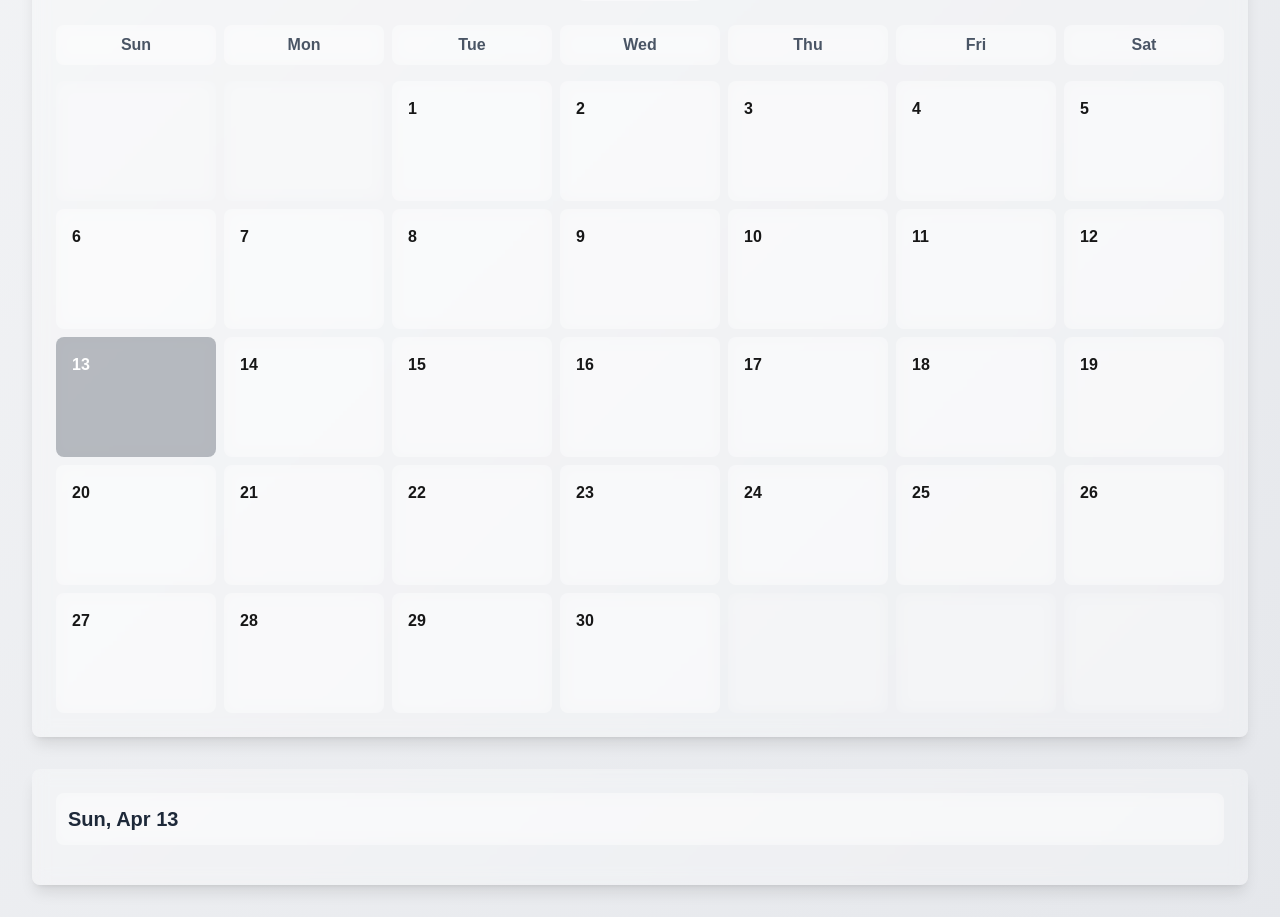
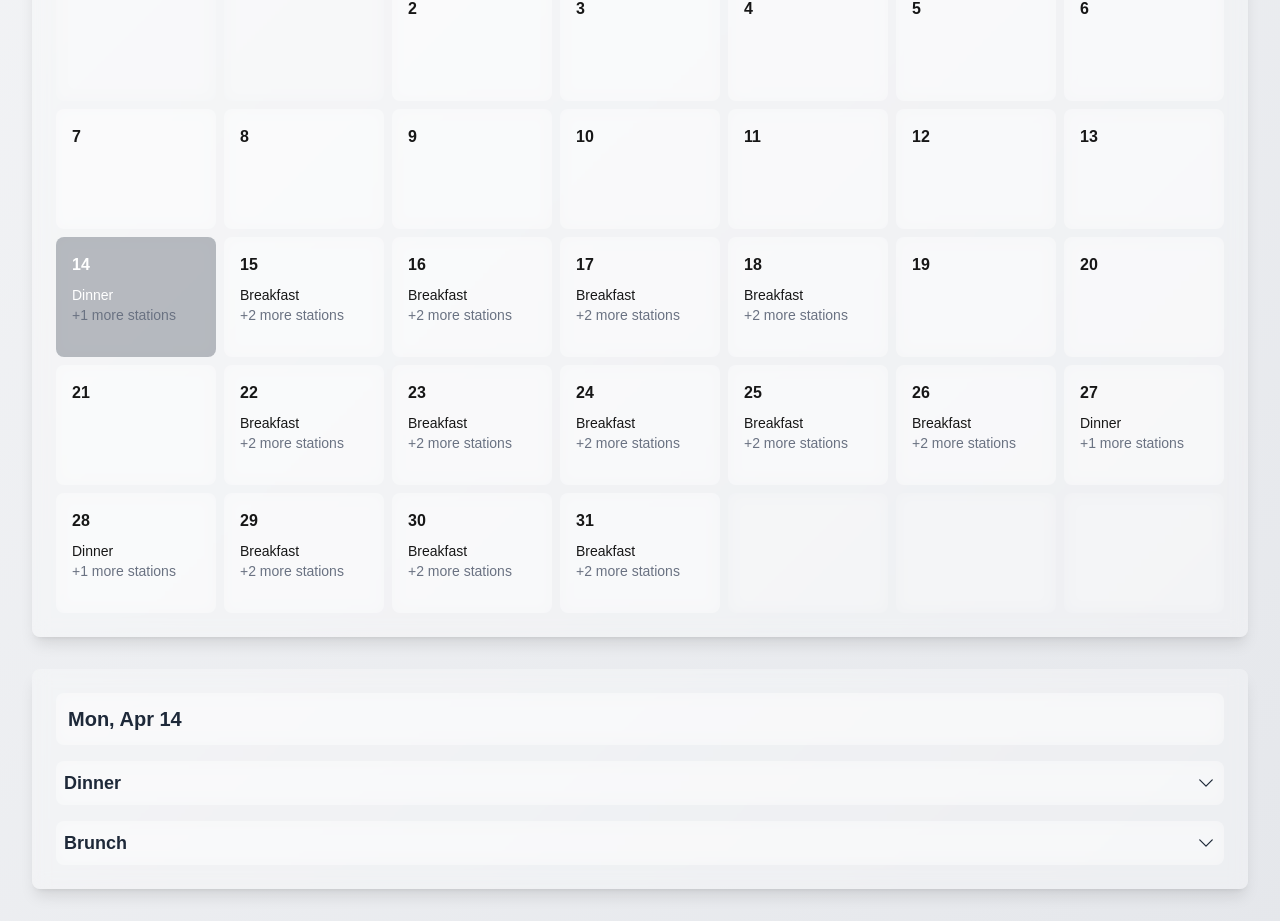
Before and after one commit to JadonLee8/dining_cal, a Next.js app: page / in a window 1280 px wide. Shown: the part 359-1280 px from the top of the page. Built offline with nearby package versions, Linux system fonts and the light colour scheme.

Commit message:
alright version

```diff
--- a/app/page.tsx
+++ b/app/page.tsx
@@ -22,21 +22,62 @@ interface DiningPeriod {
   menu: Menu;
 }
 
+interface LocationData {
+  SBISA?: DiningPeriod;
+  COMMONS?: DiningPeriod;
+}
+
 interface DayData {
   periods: {
     [key: string]: string;
   };
-  [key: string]: DiningPeriod | { [key: string]: string };
+  [key: string]: LocationData | { [key: string]: string };
 }
 
 type DiningData = {
   [date: string]: DayData;
 };
 
+interface StationItems {
+  stationName: string;
+  items: string[];
+}
+
+interface PeriodData {
+  periodName: string;
+  stations: StationItems[];
+}
+
 export default function Home() {
   const [selectedDate, setSelectedDate] = useState<string>(Object.keys(diningData)[0]);
   const [currentMonth, setCurrentMonth] = useState<Date>(new Date(2025, 3, 1)); // April 2025 (months are 0-based)
   const [selectedLocation, setSelectedLocation] = useState<'SBISA' | 'COMMONS'>('SBISA');
+  const [expandedPeriods, setExpandedPeriods] = useState<Set<string>>(new Set());
+  const [expandedStations, setExpandedStations] = useState<Set<string>>(new Set());
+
+  const togglePeriod = (periodName: string) => {
+    setExpandedPeriods(prev => {
+      const newSet = new Set(prev);
+      if (newSet.has(periodName)) {
+        newSet.delete(periodName);
+      } else {
+        newSet.add(periodName);
+      }
+      return newSet;
+    });
+  };
+
+  const toggleStation = (stationName: string) => {
+    setExpandedStations(prev => {
+      const newSet = new Set(prev);
+      if (newSet.has(stationName)) {
+        newSet.delete(stationName);
+      } else {
+        newSet.add(stationName);
+      }
+      return newSet;
+    });
+  };
 
   const navigateMonth = (direction: 'prev' | 'next') => {
     setCurrentMonth(prevMonth => {
@@ -83,6 +124,7 @@ export default function Home() {
 
   const formatDate = (dateString: string) => {
     const date = new Date(dateString);
+    date.setDate(date.getDate() + 1);
     return date.toLocaleDateString('en-US', { weekday: 'short', month: 'short', day: 'numeric' });
   };
 
@@ -90,21 +132,28 @@ export default function Home() {
     const dayData = (diningData as unknown as DiningData)[date];
     if (!dayData) return [];
 
-    const items: string[] = [];
-    Object.keys(dayData).forEach(period => {
+    const periodData: PeriodData[] = [];
+    Object.entries(dayData).forEach(([period, data]) => {
       if (period !== 'periods') {
-        const periodData = dayData[period];
-        if (typeof periodData === 'object' && periodData !== null && 'menu' in periodData) {
-          const diningPeriod = periodData as DiningPeriod;
-          Object.values(diningPeriod.menu).forEach(station => {
-            station.items.forEach(item => {
-              items.push(item.name);
+        const locationData = data as LocationData;
+        if (locationData[selectedLocation]?.menu) {
+          const stations: StationItems[] = [];
+          Object.entries(locationData[selectedLocation]!.menu).forEach(([stationName, station]) => {
+            const items = station.items.map(item => item.name);
+            if (items.length > 0) {
+              stations.push({ stationName, items });
+            }
+          });
+          if (stations.length > 0) {
+            periodData.push({
+              periodName: period,
+              stations
             });
-          });
+          }
         }
       }
     });
-    return items;
+    return periodData;
   };
 
   const days = getDaysInMonth(currentMonth);
@@ -156,8 +205,6 @@ export default function Home() {
           </div>
         </div>
 
-        <h1 className="text-3xl font-bold text-gray-800 mb-8 backdrop-blur-sm bg-white/30 rounded-lg p-4 shadow-lg">Dining Calendar</h1>
-
         <div className="backdrop-blur-sm bg-white/30 rounded-lg shadow-lg p-6 mb-8">
           <div className="flex items-center justify-between mb-6">
             <button
@@ -204,16 +251,16 @@ export default function Home() {
                 {day && (
                   <>
                     <div className="font-semibold mb-2">
-                      {new Date(day).getDate()}
+                      {new Date(day).getDate() + 1}
                     </div>
                     <div className="text-sm">
-                      {getMenuItems(day).slice(0, 2).map((item, i) => (
+                      {getMenuItems(day).slice(0, 1).map((station, i) => (
                         <div key={i} className="truncate">
-                          {item}
+                          {station.periodName}
                         </div>
                       ))}
-                      {getMenuItems(day).length > 2 && (
-                        <div className="text-gray-500">+{getMenuItems(day).length - 2} more</div>
+                      {getMenuItems(day).length > 1 && (
+                        <div className="text-gray-500">+{getMenuItems(day).length - 1} more stations</div>
                       )}
                     </div>
                   </>
@@ -227,13 +274,71 @@ export default function Home() {
           <h2 className="text-xl font-semibold text-gray-800 mb-4 backdrop-blur-sm bg-white/30 p-3 rounded-lg">
             {formatDate(selectedDate)}
           </h2>
-          <div className="space-y-2">
-            {menuItems.map((item, index) => (
-              <div key={index} className="p-3 bg-white/30 rounded-lg backdrop-blur-sm hover:bg-white/50 transition-colors">
-                {item}
-              </div>
-            ))}
-          </div>
+          {menuItems.length > 0 ? (
+            <div className="space-y-4">
+              {menuItems.map((period, periodIndex) => (
+                <div key={periodIndex} className="space-y-2">
+                  <button
+                    onClick={() => togglePeriod(period.periodName)}
+                    className="w-full flex items-center justify-between text-lg font-semibold text-gray-800 backdrop-blur-sm bg-white/30 p-2 rounded-lg hover:bg-white/50 transition-colors"
+                  >
+                    <span className="capitalize">{period.periodName}</span>
+                    <svg
+                      xmlns="http://www.w3.org/2000/svg"
+                      fill="none"
+                      viewBox="0 0 24 24"
+                      strokeWidth={1.5}
+                      stroke="currentColor"
+                      className={`w-5 h-5 transition-transform duration-200 ${
+                        expandedPeriods.has(period.periodName) ? 'rotate-180' : ''
+                      }`}
+                    >
+                      <path strokeLinecap="round" strokeLinejoin="round" d="M19.5 8.25l-7.5 7.5-7.5-7.5" />
+                    </svg>
+                  </button>
+                  {expandedPeriods.has(period.periodName) && (
+                    <div className="space-y-2 pl-4">
+                      {period.stations.map((station, stationIndex) => (
+                        <div key={stationIndex} className="space-y-2">
+                          <button
+                            onClick={() => toggleStation(station.stationName)}
+                            className="w-full flex items-center justify-between text-md font-semibold text-gray-700 backdrop-blur-sm bg-white/30 p-2 rounded-lg hover:bg-white/50 transition-colors"
+                          >
+                            <span>{station.stationName}</span>
+                            <svg
+                              xmlns="http://www.w3.org/2000/svg"
+                              fill="none"
+                              viewBox="0 0 24 24"
+                              strokeWidth={1.5}
+                              stroke="currentColor"
+                              className={`w-4 h-4 transition-transform duration-200 ${
+                                expandedStations.has(station.stationName) ? 'rotate-180' : ''
+                              }`}
+                            >
+                              <path strokeLinecap="round" strokeLinejoin="round" d="M19.5 8.25l-7.5 7.5-7.5-7.5" />
+                            </svg>
+                          </button>
+                          {expandedStations.has(station.stationName) && (
+                            <div className="space-y-2 pl-4">
+                              {station.items.map((item, itemIndex) => (
+                                <div key={itemIndex} className="p-3 bg-white/30 rounded-lg backdrop-blur-sm hover:bg-white/50 transition-colors">
+                                  {item}
+                                </div>
+                              ))}
+                            </div>
+                          )}
+                        </div>
+                      ))}
+                    </div>
+                  )}
+                </div>
+              ))}
+            </div>
+          ) : (
+            <div className="text-center text-gray-600 p-4 backdrop-blur-sm bg-white/30 rounded-lg">
+              No menu items available for this date
+            </div>
+          )}
         </div>
       </div>
     </div>
```
